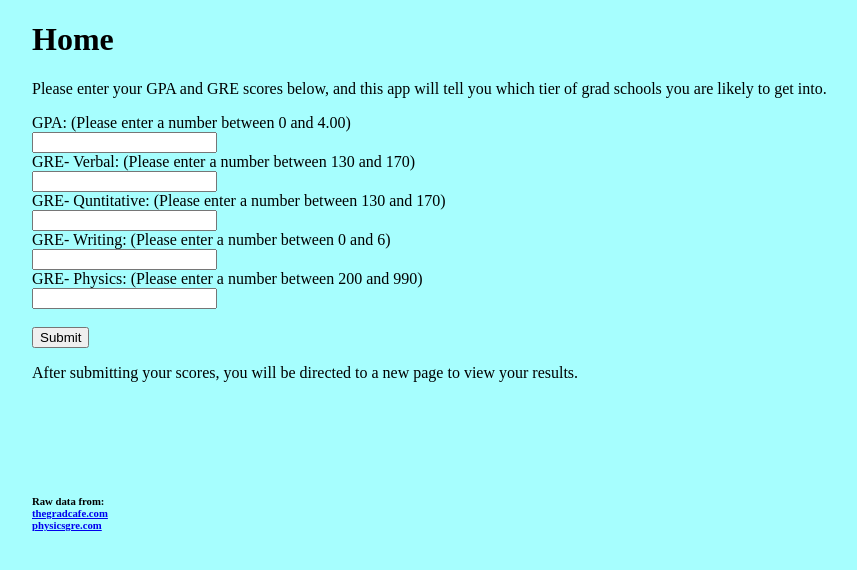
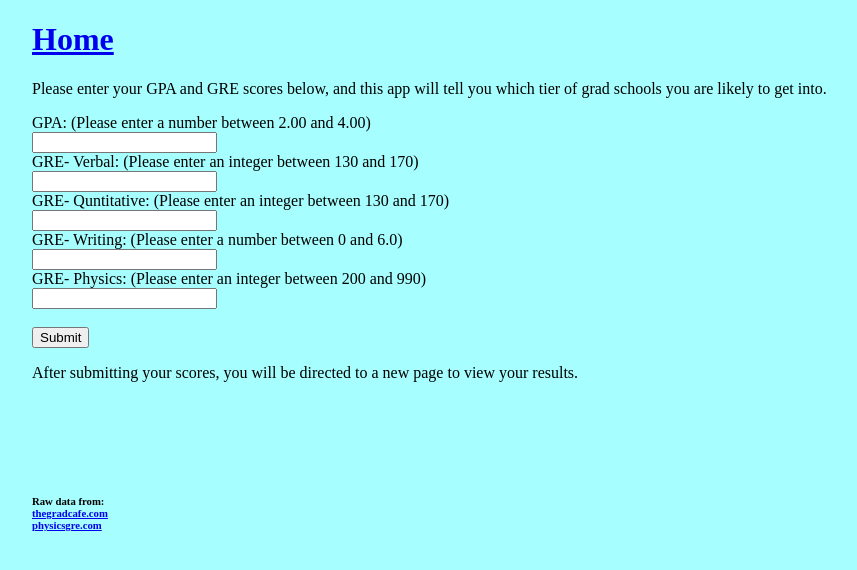
Before and after one commit to chengjunyi55/final-project, a Flask app: page / in a window 1280 px wide. Shown: the top 570 px of the page, without its empty margins (128-985 px from the left). Run offline with Flask 2, Linux system fonts and the light colour scheme.

Commit message:
Update home.html

```diff
--- a/templates/home.html
+++ b/templates/home.html
@@ -1,23 +1,23 @@
 {%  extends "layout.html" %}
  {%  block title %}Home{%  endblock %}
  {%  block content %}
-    <h1>Home</h1>
+    <h1><a href="/">Home</a></h1>
     <p>Please enter your GPA and GRE scores below, and this app will tell you which tier of grad schools you are likely to get into.</p>
     <form action="/result">
-        GPA: (Please enter a number between 0 and 4.00)<br>
+        GPA: (Please enter a number between 2.00 and 4.00)<br>
         <input type="text" name="gpa">
         <br>
-        GRE- Verbal: (Please enter a number between 130 and 170)<br>
-        <input type="text" name="v">
+        GRE- Verbal: (Please enter an integer between 130 and 170)<br>
+        <input type="number" name="v">
         <br>
-        GRE- Quntitative: (Please enter a number between 130 and 170)<br>
-        <input type="text" name="q">
+        GRE- Quntitative: (Please enter an integer between 130 and 170)<br>
+        <input type="number" name="q">
         <br>
-        GRE- Writing: (Please enter a number between 0 and 6)<br>
+        GRE- Writing: (Please enter a number between 0 and 6.0)<br>
         <input type="text" name="w">
         <br>
-        GRE- Physics: (Please enter a number between 200 and 990)<br>
-        <input type="text" name="p">
+        GRE- Physics: (Please enter an integer between 200 and 990)<br>
+        <input type="number" name="p">
         <br><br>
         <input type="submit" value="Submit">
     </form>
```
